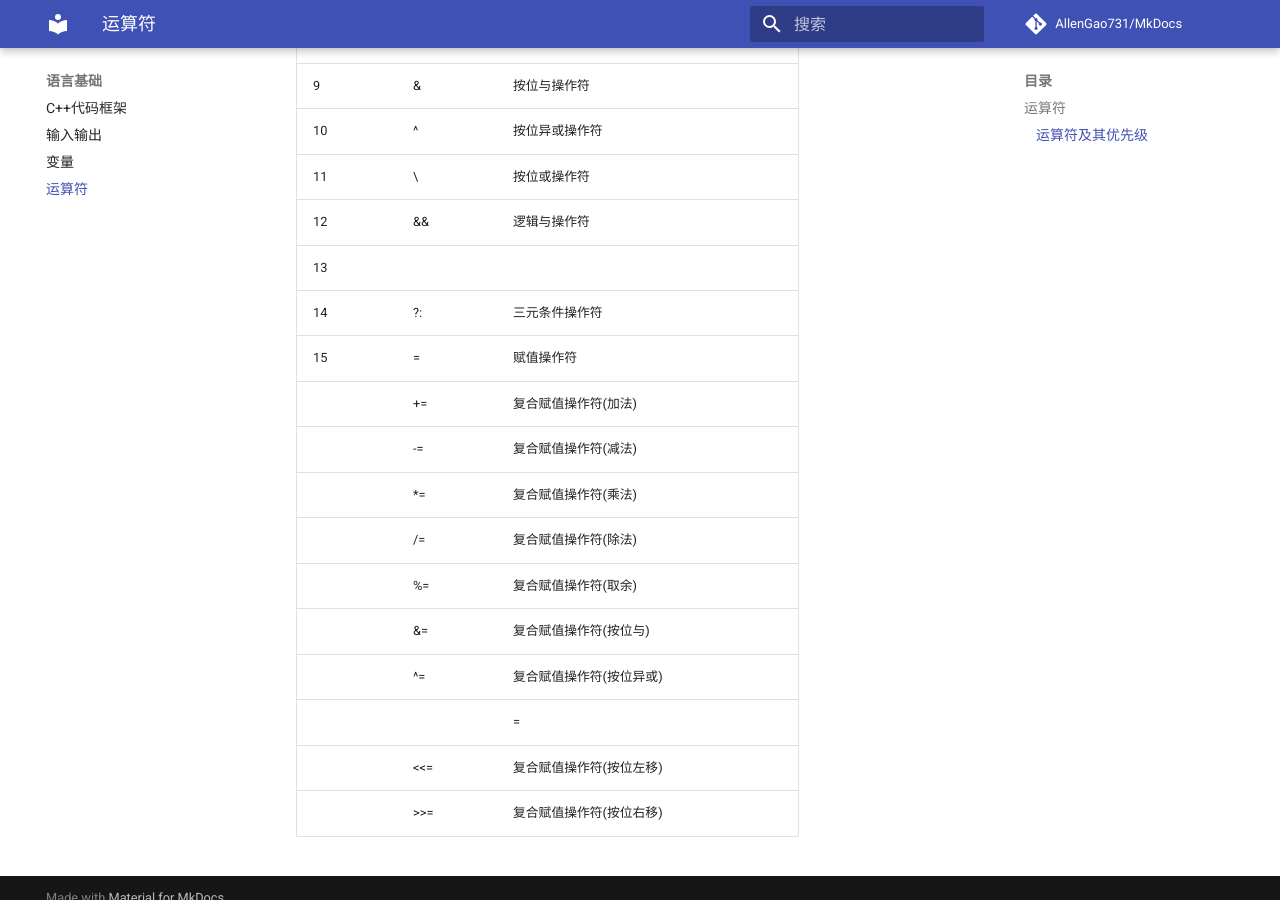
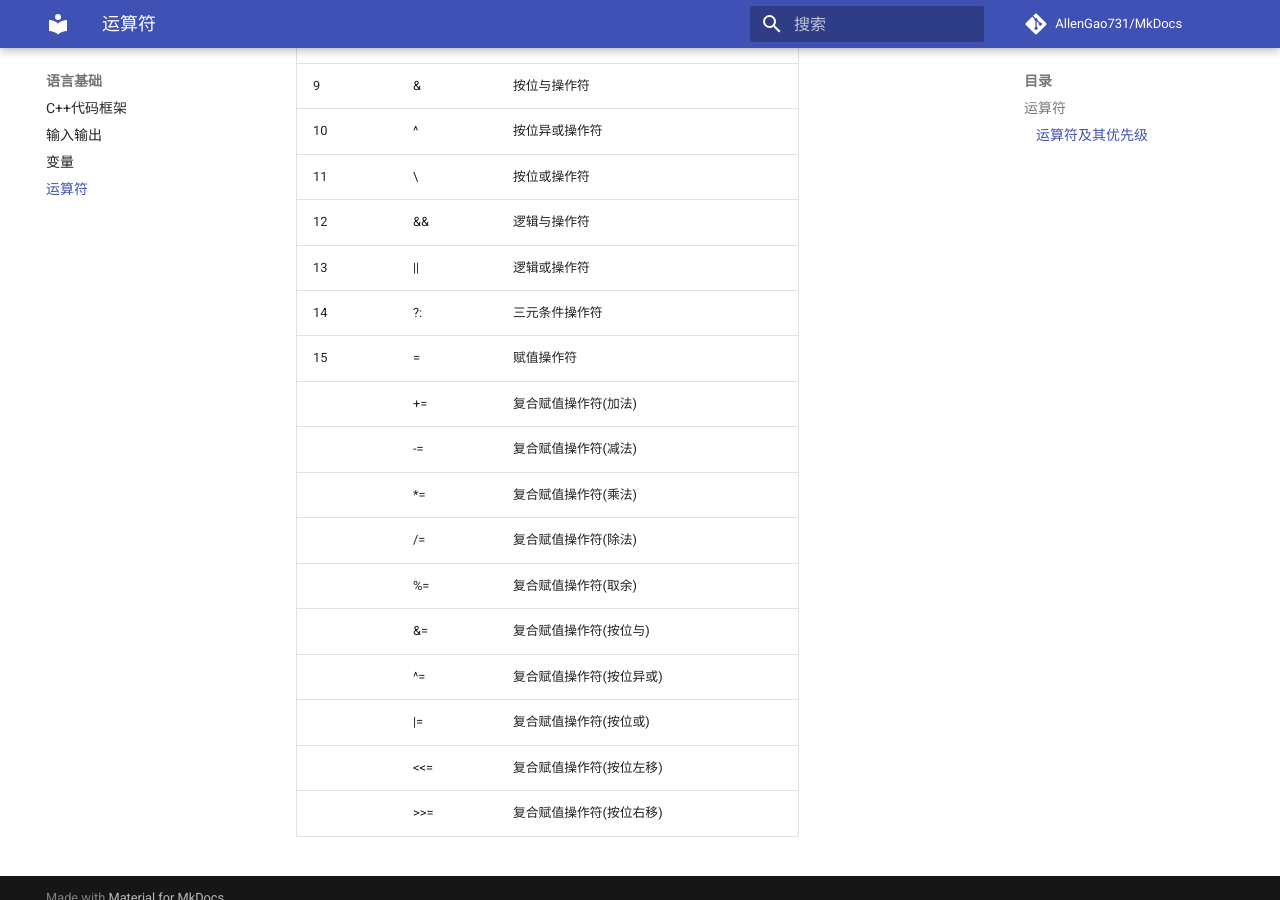
Before and after one commit to AllenGao731/MkDocs, an MkDocs documentation site: the page built from docs/lang/operator.md, in a window 1280 px wide and 900 px high, scrolled down 1626 px. Built offline with MkDocs 1.6.1 and Material for MkDocs 9.7.7, drawn with Linux system fonts in a browser that asks for light colours; comment, search, counter and statistics services are not loaded; some of the changed lines change nothing that is shown.

Commit message:
修复竖线

```diff
--- a/docs/lang/operator.md
+++ b/docs/lang/operator.md
@@ -37,7 +37,7 @@
 |10    |^    |按位异或操作符                          |
 |11    |\    |按位或操作符                            |
 |12    |&&   |逻辑与操作符                            |
-|13    |||   |逻辑或操作符                            |
+|13    |&vert;&vert;|逻辑或操作符                     |
 |14    |?:   |三元条件操作符                          |
 |15    |=    |赋值操作符                              |
 |      |+=   |复合赋值操作符(加法)                     |
@@ -47,6 +47,6 @@
 |      |%=   |复合赋值操作符(取余)                     |
 |      |&=   |复合赋值操作符(按位与)                   |
 |      |^=   |复合赋值操作符(按位异或)                 |
-|      ||=   |复合赋值操作符(按位或)                   |
+|      |&vert;=|复合赋值操作符(按位或)                 |
 |      |<<=  |复合赋值操作符(按位左移)                 |
 |      |>>=  |复合赋值操作符(按位右移)                 |
```
